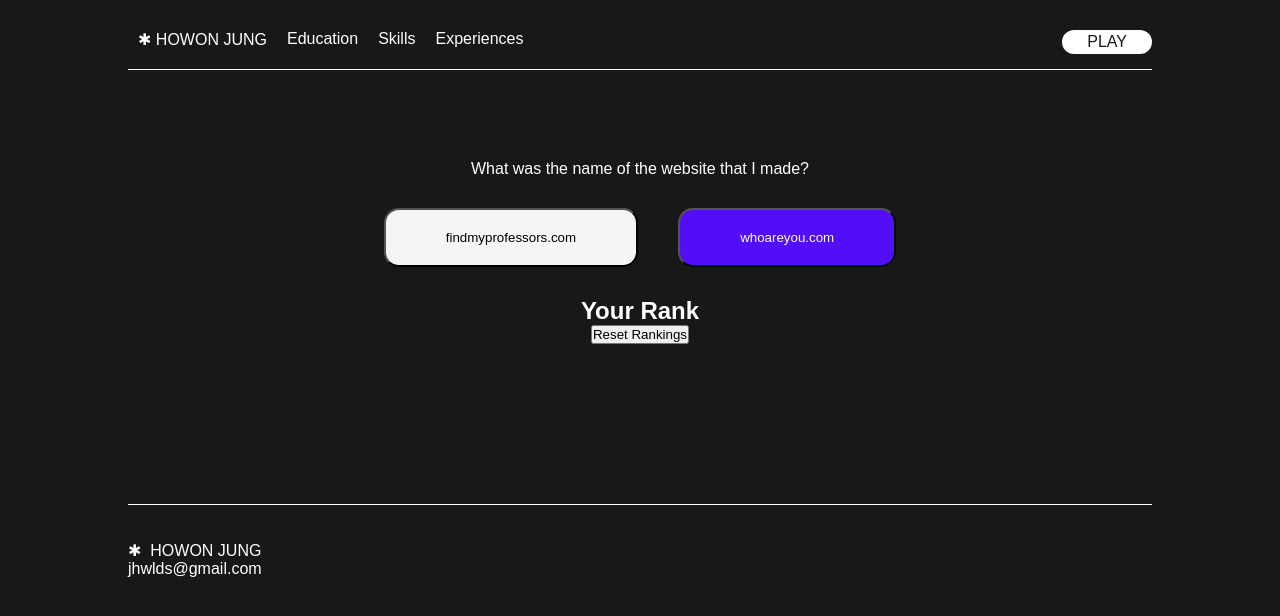
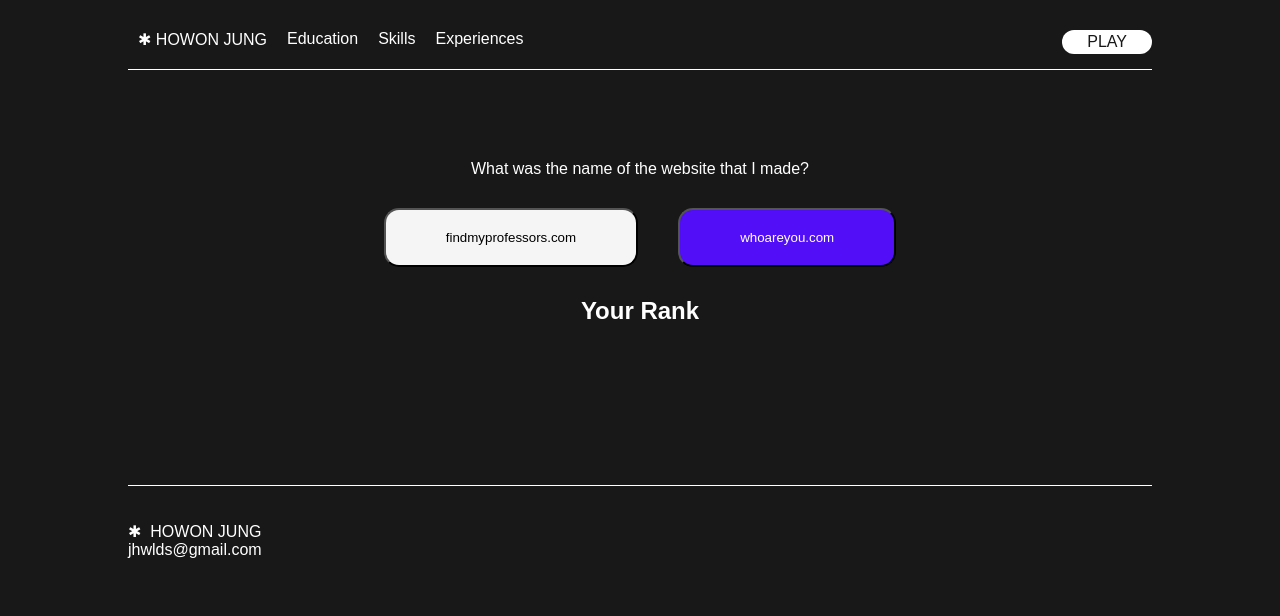
Before and after one commit to jhwlds/startup_2024, a React (Vite) app: page /game/play in a window 1280 px wide. Shown: the top 616 px of the page. Built offline with nearby package versions, Linux system fonts and the light colour scheme.

Commit message:
adding restart buttom

```diff
--- a/src/game/play/play.jsx
+++ b/src/game/play/play.jsx
@@ -4,7 +4,7 @@ import './play.css';
 import { useGameLogic } from './gameLogic.js';
 
 export function Play() {
-    const { questions, currentQuestionIndex, score, isGameOver, handleAnswerClick } = useGameLogic();
+    const { questions, currentQuestionIndex, score, isGameOver, handleAnswerClick, resetGame } = useGameLogic();
     const currentQuestion = questions[currentQuestionIndex];
     const location = useLocation();
     const userName = new URLSearchParams(location.search).get('name');
@@ -34,9 +34,9 @@ export function Play() {
         setRankings(topRankings);
     };
 
-    const resetRankings = () => {
-        sessionStorage.removeItem('rankings');
-        setRankings([]);
+
+    const restartGame = () => {
+        resetGame();
     };
 
     return (
@@ -56,6 +56,7 @@ export function Play() {
                         ) : (
                             <div>
                                 <h2>{userName}, Your final score is: {score}</h2>
+                                <button onClick={restartGame}>Restart Game</button>
                             </div>
                         )}
                     </div>
@@ -70,7 +71,6 @@ export function Play() {
                             </li>
                         ))}
                     </ul>
-                    <button onClick={resetRankings}>Reset Rankings</button>
                 </div>
             </div>
         </header>
```
